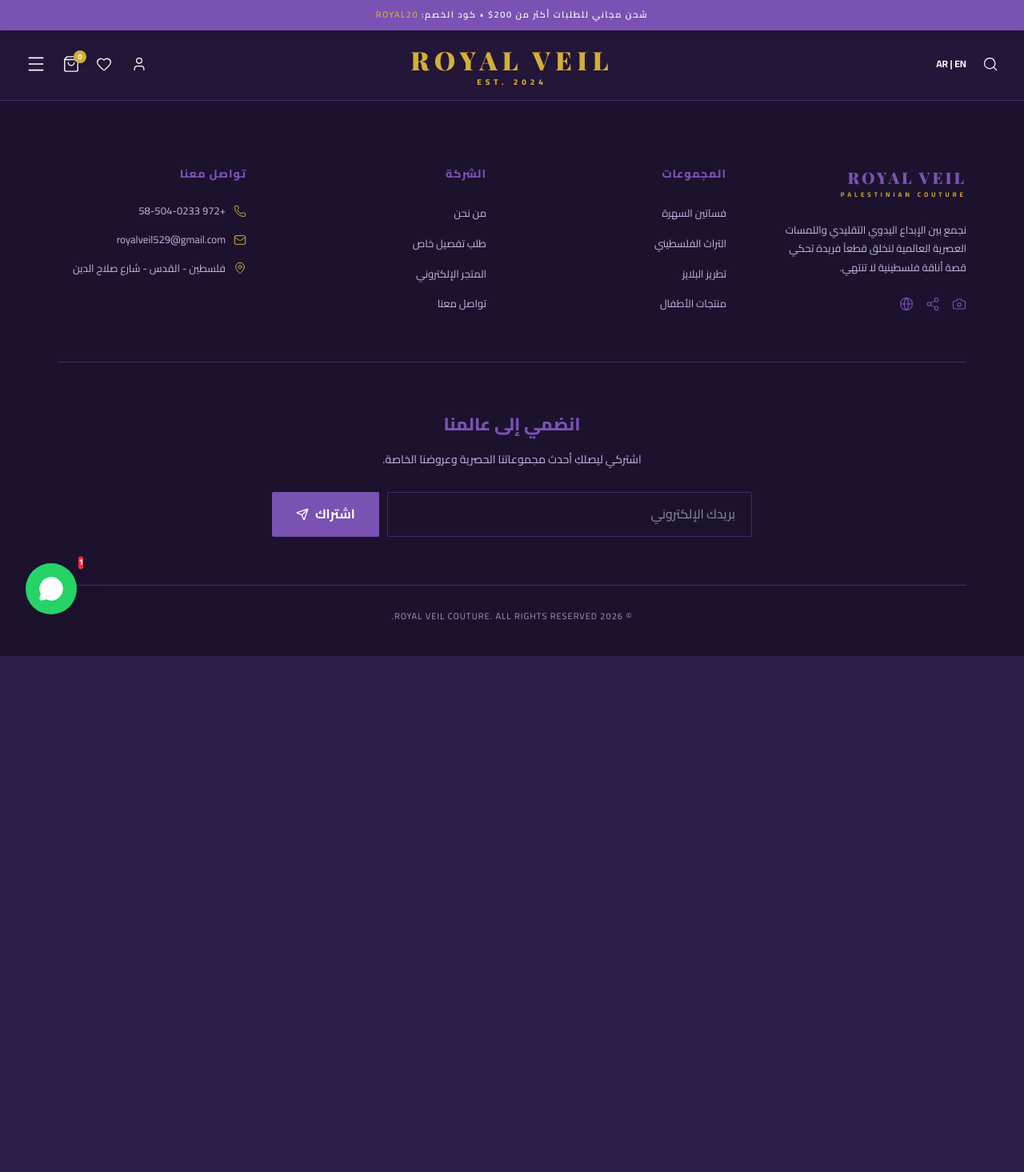
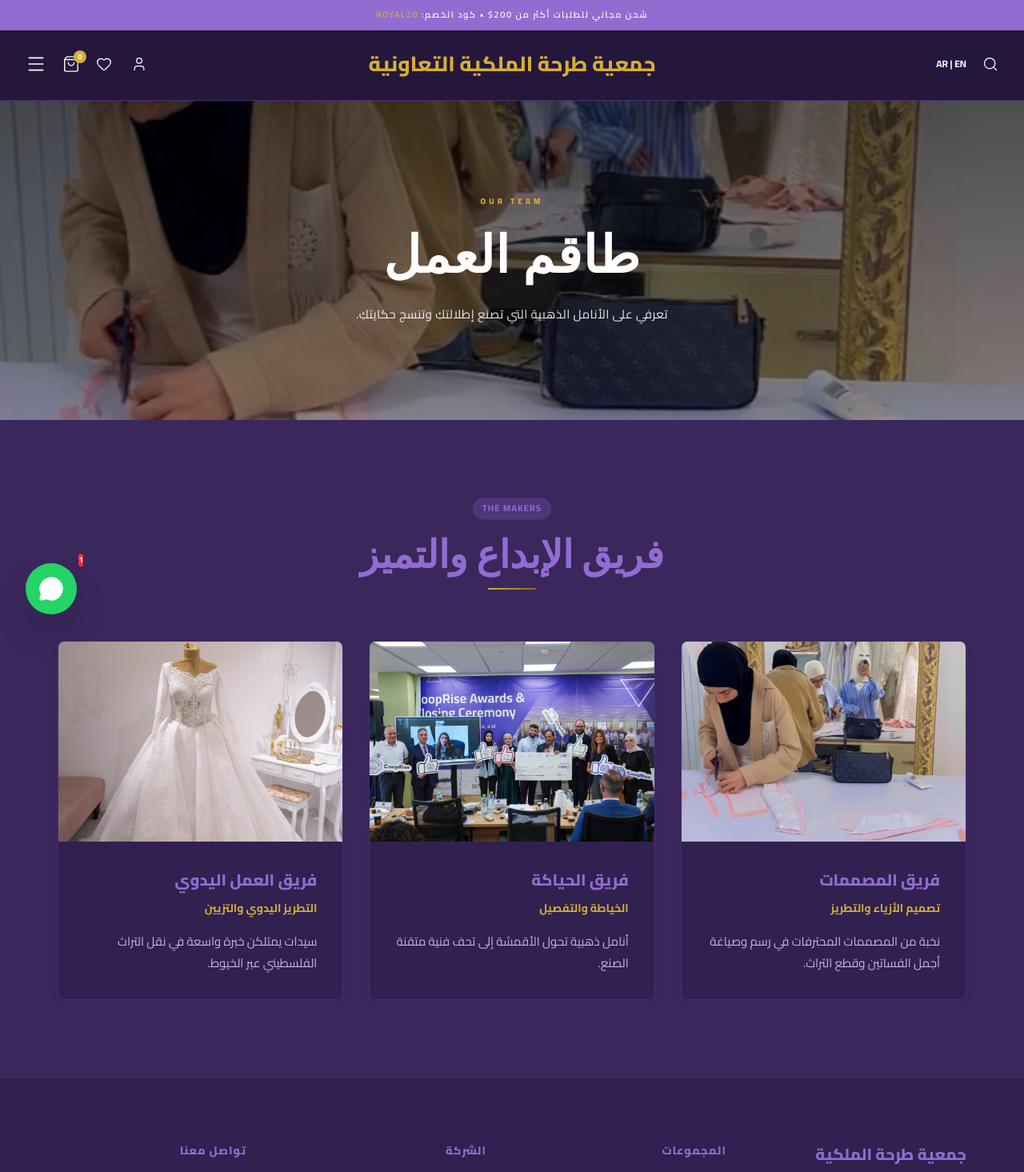
Before and after one commit to fahmyelmatry2030-lgtm/Royal-Veil, a React (Vite) app: page /team in a window 1280 px wide. Shown: the top 1465 px of the page at 80% size. Before the commit the page ends 820 px from the top, so only its background shows below. Built offline with nearby package versions, Linux system fonts and the light colour scheme; a web font is replaced by a local one.

Commit message:
feat: complete UI review (lighter colors, fonts, new logo, team page, hero update)

```diff
--- a/index.html
+++ b/index.html
@@ -7,7 +7,7 @@
     <link rel="preconnect" href="https://fonts.googleapis.com">
     <link rel="preconnect" href="https://fonts.gstatic.com" crossorigin>
     <link href="https://fonts.googleapis.com/css2?family=Cairo:wght@300;400;500;600;700;800&family=Outfit:wght@300;400;500;600;700&family=Playfair+Display:ital,wght@0,400..900;1,400..900&display=swap" rel="stylesheet">
-    <title>Royal Veil | رويال فيل - للأزياء الراقية</title>
+    <title>جمعية طرحة الملكية التعاونية</title>
   </head>
   <body>
     <div id="root"></div>
--- a/src/App.jsx
+++ b/src/App.jsx
@@ -14,6 +14,7 @@ import Heritage from './pages/Heritage';
 import BabyProducts from './pages/BabyProducts';
 import CustomTailoring from './pages/CustomTailoring';
 import Contact from './pages/Contact';
+import Team from './pages/Team';
 import Shop from './pages/Shop';
 import CustomOrderForm from './pages/CustomOrderForm';
 
@@ -38,6 +39,7 @@ function App() {
               <Route path="/custom" element={<CustomTailoring />} />
               <Route path="/contact" element={<Contact />} />
               <Route path="/shop" element={<Shop />} />
+              <Route path="/team" element={<Team />} />
               <Route path="/custom-order" element={<CustomOrderForm />} />
             </Routes>
           </main>
--- a/src/components/Footer.jsx
+++ b/src/components/Footer.jsx
@@ -11,8 +11,7 @@ const Footer = () => {
           {/* Brand Info */}
           <div style={{ gridColumn: 'span 1' }}>
             <Link to="/" style={{ textDecoration: 'none', display: 'flex', flexDirection: 'column', marginBottom: '25px' }}>
-              <span style={{ fontWeight: '900', fontSize: '20px', letterSpacing: '3px', color: 'var(--primary-purple)', fontFamily: 'var(--font-serif)' }}>ROYAL VEIL</span>
-              <span style={{ fontSize: '8px', letterSpacing: '4px', color: 'var(--accent-gold)', textTransform: 'uppercase', fontWeight: '700' }}>Palestinian Couture</span>
+              <span style={{ fontWeight: '800', fontSize: '20px', color: 'var(--primary-purple)', fontFamily: 'var(--font-sans)' }}>جمعية طرحة الملكية التعاونية</span>
             </Link>
             <p style={{ color: 'var(--text-muted)', fontSize: '13px', lineHeight: '1.8', marginBottom: '25px' }}>
               نجمع بين الإبداع اليدوي التقليدي واللمسات العصرية العالمية لنخلق قطعاً فريدة تحكي قصة أناقة فلسطينية لا تنتهي.
@@ -39,6 +38,7 @@ const Footer = () => {
             <h4 style={{ fontSize: '14px', fontWeight: '800', marginBottom: '25px', letterSpacing: '1px', color: 'var(--primary-purple)' }}>الشركة</h4>
             <ul style={{ listStyle: 'none', padding: 0, display: 'flex', flexDirection: 'column', gap: '12px' }}>
               <li><Link to="/about" style={{ color: 'var(--text-muted)', textDecoration: 'none', fontSize: '13px' }}>من نحن</Link></li>
+              <li><Link to="/team" style={{ color: 'var(--text-muted)', textDecoration: 'none', fontSize: '13px' }}>طاقم العمل</Link></li>
               <li><Link to="/custom-order" style={{ color: 'var(--text-muted)', textDecoration: 'none', fontSize: '13px' }}>طلب تفصيل خاص</Link></li>
               <li><Link to="/shop" style={{ color: 'var(--text-muted)', textDecoration: 'none', fontSize: '13px' }}>المتجر الإلكتروني</Link></li>
               <li><Link to="/contact" style={{ color: 'var(--text-muted)', textDecoration: 'none', fontSize: '13px' }}>تواصل معنا</Link></li>
@@ -86,7 +86,7 @@ const Footer = () => {
 
         <div style={{ borderTop: '1px solid var(--border-light)', paddingTop: '30px', textAlign: 'center' }}>
           <p style={{ color: 'var(--text-muted)', fontSize: '11px', letterSpacing: '1px', opacity: 0.8 }}>
-            © {new Date().getFullYear()} ROYAL VEIL COUTURE. ALL RIGHTS RESERVED.
+            © {new Date().getFullYear()} جمعية طرحة الملكية التعاونية. جميع الحقوق محفوظة.
           </p>
         </div>
       </div>
--- a/src/components/Navbar.jsx
+++ b/src/components/Navbar.jsx
@@ -6,6 +6,7 @@ import { motion, AnimatePresence } from 'framer-motion';
 const navLinks = [
   { name: 'الرئيسية', path: '/' },
   { name: 'من نحن', path: '/about' },
+  { name: 'طاقم العمل', path: '/team' },
   { name: 'فساتين', path: '/dresses' },
   { name: 'التراث', path: '/heritage' },
   { name: 'تواصل معنا', path: '/contact' },
@@ -107,32 +108,21 @@ export default function Navbar() {
             to="/"
             style={{
               display: 'flex',
-              flexDirection: 'column',
               alignItems: 'center',
+              justifyContent: 'center',
               textDecoration: 'none',
               flex: 1
             }}
           >
             <div style={{
-              fontWeight: '900',
-              fontSize: '32px',
-              letterSpacing: '0.2em',
+              fontWeight: '800',
+              fontSize: '26px',
               color: solid ? 'var(--accent-gold)' : '#fff',
               transition: 'all 0.3s',
-              fontFamily: 'var(--font-serif), serif',
-              marginBottom: '-6px',
+              fontFamily: 'var(--font-sans)',
               textShadow: !solid ? '0 2px 10px rgba(0,0,0,0.2)' : 'none'
             }}>
-              ROYAL VEIL
-            </div>
-            <div style={{
-              fontSize: '10px',
-              letterSpacing: '0.5em',
-              color: 'var(--accent-gold)',
-              textTransform: 'uppercase',
-              fontWeight: '900'
-            }}>
-              EST. 2024
+              جمعية طرحة الملكية التعاونية
             </div>
           </Link>
 
@@ -312,7 +302,7 @@ export default function Navbar() {
               alignItems: 'center',
               borderBottom: '1px solid var(--border-light)',
             }}>
-              <span style={{ fontWeight: '900', letterSpacing: '2px', color: 'var(--accent-gold)', fontSize: '18px', fontFamily: 'var(--font-serif)' }}>ROYAL VEIL</span>
+              <span style={{ fontWeight: '800', color: 'var(--accent-gold)', fontSize: '18px', fontFamily: 'var(--font-sans)' }}>جمعية طرحة الملكية التعاونية</span>
               <button onClick={() => setMobileOpen(false)} style={{ background: 'none', border: 'none', cursor: 'pointer', color: 'var(--text-dark)', padding: '5px' }}>
                 <X size={24} strokeWidth={1.5} />
               </button>
@@ -350,7 +340,7 @@ export default function Navbar() {
                   <Heart size={20} style={{ color: 'var(--accent-gold)', cursor: 'pointer' }} />
                   <Search size={20} style={{ color: 'var(--accent-gold)', cursor: 'pointer' }} />
                </div>
-               <p style={{ textAlign: 'center', fontSize: '10px', color: 'var(--text-muted)', letterSpacing: '1px' }}>© 2024 ROYAL VEIL COUTURE</p>
+               <p style={{ textAlign: 'center', fontSize: '10px', color: 'var(--text-muted)', letterSpacing: '1px' }}>© 2024 جمعية طرحة الملكية التعاونية</p>
             </div>
           </motion.div>
         )}
--- a/src/index.css
+++ b/src/index.css
@@ -3,19 +3,19 @@
 
 :root {
   /* Royal Purple & Gold Palette (Dark Mode) */
-  --primary-purple: #7a52b3; /* Brighter purple for interactive elements */
-  --secondary-purple: #5D3E8B;
-  --purple-light: #3c265e; /* Sub-container backgrounds */
-  --purple-dark: #181026; /* Deepest purple */
+  --primary-purple: #926cd1; /* Brighter purple for interactive elements */
+  --secondary-purple: #7451a8;
+  --purple-light: #4f3678; /* Sub-container backgrounds */
+  --purple-dark: #2a1b42; /* Deepest purple */
 
   --accent-gold: #D4AF37; /* Premium Gold */
   --secondary-gold: #C5A028;
   --gold-dark: #996515;
   --gold-light: #F3E5AB;
 
-  --bg-white: #231738; /* Main Background: Deep Royal Purple */
-  --bg-lavender: #1c122e; /* Alternate darker background */
-  --bg-cream: #2d1e47; /* Alternate lighter background */
+  --bg-white: #3a275c; /* Main Background: Deep Royal Purple */
+  --bg-lavender: #312150; /* Alternate darker background */
+  --bg-cream: #452e6e; /* Alternate lighter background */
 
   --text-dark: #FFFFFF; /* Main text is now White */
   --text-muted: #c4b5e0; /* Muted text is soft lavender */
--- a/src/pages/Home.jsx
+++ b/src/pages/Home.jsx
@@ -17,7 +17,7 @@ const Home = () => {
   return (
     <div style={{ direction: 'rtl', background: 'var(--bg-white)', overflowX: 'hidden' }}>
       <Helmet>
-        <title>Royal Veil | الرئيسية - عالم الأزياء الراقية</title>
+        <title>جمعية طرحة الملكية التعاونية | الرئيسية - عالم الأزياء الراقية</title>
       </Helmet>
 
       {/* ─── Cinematic Hero Section ─── */}
@@ -29,7 +29,7 @@ const Home = () => {
           style={{ position: 'absolute', inset: 0 }}
         >
           <img
-            src="/Images/IMG-20260429-WA0035.jpg"
+            src="/Images/IMG-20260429-WA0053.jpg"
             alt="Royal Veil Collection"
             style={{ width: '100%', height: '100%', objectFit: 'cover', objectPosition: 'center top' }}
           />
@@ -53,15 +53,15 @@ const Home = () => {
             <div style={{ display: 'flex', alignItems: 'center', gap: '15px', marginBottom: '2rem' }}>
               <div style={{ width: '50px', height: '1px', background: 'var(--accent-gold)' }}></div>
               <h5 style={{
-                color: 'var(--accent-gold)', fontWeight: '800', letterSpacing: '8px',
-                textTransform: 'uppercase', fontSize: '13px', margin: 0
+                color: 'var(--accent-gold)', fontWeight: '800',
+                textTransform: 'uppercase', fontSize: '15px', margin: 0, fontFamily: 'var(--font-sans)'
               }}>المجموعة الحصرية ٢٠٢٤</h5>
             </div>
 
             <h1 style={{
               fontSize: 'clamp(3.5rem, 8vw, 7rem)', fontWeight: '900',
-              lineHeight: 1.1, marginBottom: '2.5rem', fontFamily: 'var(--font-serif), serif', color: 'var(--text-light)',
-              textShadow: '0 10px 40px rgba(0,0,0,0.6)'
+              lineHeight: 1.1, marginBottom: '2.5rem', fontFamily: 'var(--font-sans)', color: 'var(--text-light)',
+              textShadow: '0 5px 20px rgba(0,0,0,0.4)'
             }}>
               تُصاغ الأناقة<br/>بخيوطٍ من ذهب
             </h1>
@@ -70,7 +70,7 @@ const Home = () => {
               fontSize: '19px', color: 'rgba(255,255,255,0.8)', marginBottom: '4rem',
               lineHeight: 2, maxWidth: '600px', fontWeight: '400', letterSpacing: '0.5px'
             }}>
-              في "رويال فيل"، نروي قصة جمالكِ من خلال تصاميم هوت كوتور استثنائية، تمزج بين عراقة التطريز الفلسطيني الأصيل وفخامة القصّات العالمية المعاصرة.
+              في "جمعية طرحة الملكية التعاونية"، نروي قصة جمالكِ من خلال تصاميم هوت كوتور استثنائية، تمزج بين عراقة التطريز الفلسطيني الأصيل وفخامة القصّات العالمية المعاصرة.
             </p>
 
             <div style={{ display: 'flex', gap: '20px', flexWrap: 'wrap' }}>
--- /dev/null
+++ b/src/pages/Team.jsx
@@ -0,0 +1,88 @@
+import React from 'react';
+import { Helmet } from 'react-helmet-async';
+import PageHeader from '../components/PageHeader';
+import SectionHeader from '../components/SectionHeader';
+
+const Team = () => {
+  const teamMembers = [
+    {
+      name: 'فريق المصممات',
+      role: 'تصميم الأزياء والتطريز',
+      desc: 'نخبة من المصممات المحترفات في رسم وصياغة أجمل الفساتين وقطع التراث.',
+      img: '/Images/WhatsApp%20Image%202026-04-29%20at%206.25.39%20PM.jpeg'
+    },
+    {
+      name: 'فريق الحياكة',
+      role: 'الخياطة والتفصيل',
+      desc: 'أنامل ذهبية تحول الأقمشة إلى تحف فنية متقنة الصنع.',
+      img: '/Images/IMG-20260429-WA0018.jpg'
+    },
+    {
+      name: 'فريق العمل اليدوي',
+      role: 'التطريز اليدوي والتزيين',
+      desc: 'سيدات يمتلكن خبرة واسعة في نقل التراث الفلسطيني عبر الخيوط.',
+      img: '/Images/IMG-20260429-WA0045.jpg'
+    }
+  ];
+
+  return (
+    <div style={{ direction: 'rtl', background: 'var(--bg-white)', overflowX: 'hidden' }}>
+      <Helmet>
+        <title>جمعية طرحة الملكية التعاونية | طاقم العمل</title>
+      </Helmet>
+
+      <PageHeader
+        badge="Our Team"
+        title="طاقم العمل"
+        subtitle="تعرفي على الأنامل الذهبية التي تصنع إطلالتكِ وتنسج حكايتكِ."
+        bgImage="/Images/WhatsApp%20Image%202026-04-29%20at%206.25.39%20PM.jpeg"
+      />
+
+      <section style={{ padding: '6rem 0' }}>
+        <div className="container">
+          <SectionHeader
+            badge="The Makers"
+            title="فريق الإبداع والتميز"
+            center
+          />
+
+          <div style={{
+            display: 'grid',
+            gridTemplateColumns: 'repeat(auto-fit, minmax(300px, 1fr))',
+            gap: '2rem',
+            marginTop: '4rem'
+          }}>
+            {teamMembers.map((member, index) => (
+              <div key={index} style={{
+                background: 'var(--bg-lavender)',
+                borderRadius: '8px',
+                overflow: 'hidden',
+                boxShadow: 'var(--shadow-sm)',
+                border: '1px solid var(--border-light)'
+              }}>
+                <img
+                  src={member.img}
+                  alt={member.name}
+                  style={{ width: '100%', height: '250px', objectFit: 'cover' }}
+                />
+                <div style={{ padding: '2rem' }}>
+                  <h3 style={{ fontSize: '20px', fontWeight: '800', color: 'var(--primary-purple)', marginBottom: '0.5rem' }}>
+                    {member.name}
+                  </h3>
+                  <p style={{ color: 'var(--accent-gold)', fontSize: '14px', fontWeight: '700', marginBottom: '1rem' }}>
+                    {member.role}
+                  </p>
+                  <p style={{ color: 'var(--text-muted)', fontSize: '15px', lineHeight: '1.8' }}>
+                    {member.desc}
+                  </p>
+                </div>
+              </div>
+            ))}
+          </div>
+        </div>
+      </section>
+    </div>
+  );
+};
+
+export default Team;
```
